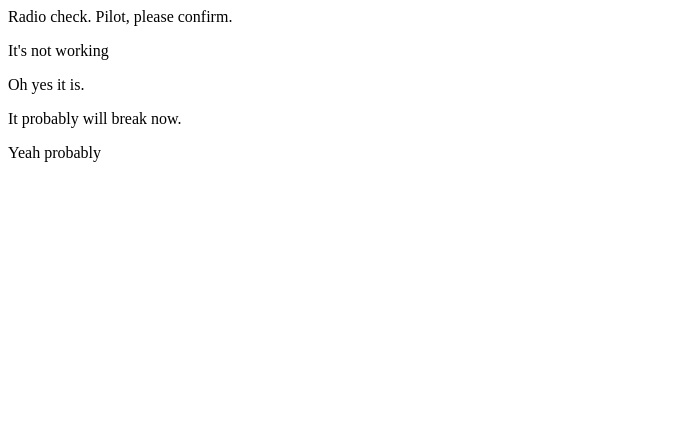
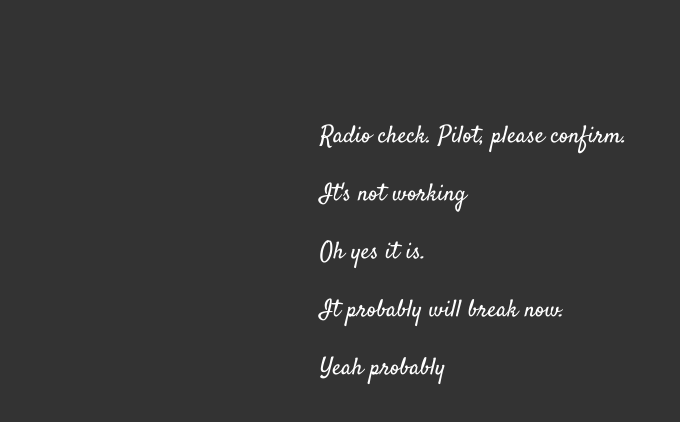
Before and after one commit to DumbsterJedi/communication-log, a plain HTML site: page index.html in a window 1280 px wide. Shown: the whole page, without its empty margins (0-680 px from the left). Drawn offline with Linux system fonts and the light colour scheme.

Commit message:
Merging errors test

```diff
--- a/index.html
+++ b/index.html
@@ -1,6 +1,7 @@
 <html>
    <head>
-      <link rel-"stylesheets" type = "text/css" href="style.css">
+      <link rel="stylesheet" type = "text/css" href="style.css">
+      <link href="https://fonts.googleapis.com/css?family=Satisfy" rel="stylesheet">
    </head>
    <body>
       <p>Radio check. Pilot, please confirm.</p>
--- a/style.css
+++ b/style.css
@@ -1,4 +1,7 @@
 body {
     color: white;
-    background-color: black;
+    background-color: #333;
+    font-size: 150%;
+    font-family: 'Satisfy', cursive;
+    margin: 5em 25%;
 }
```
